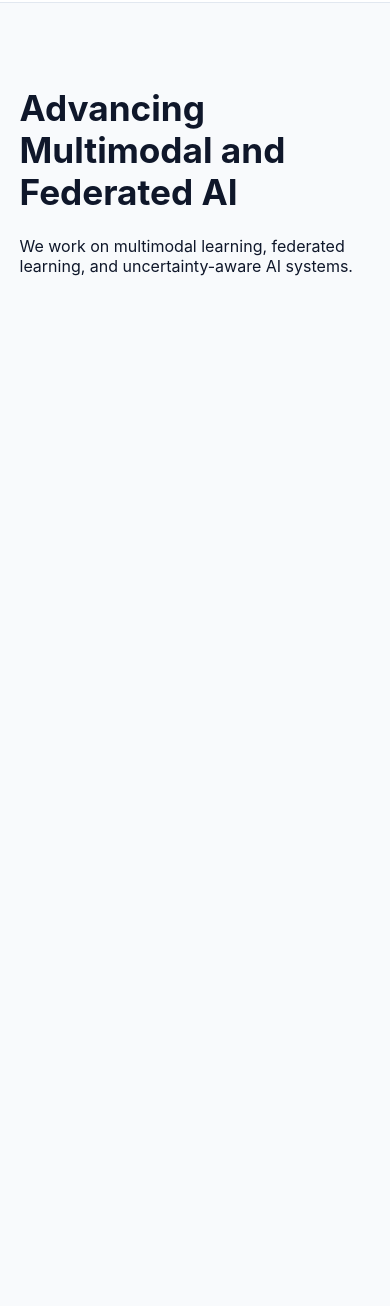
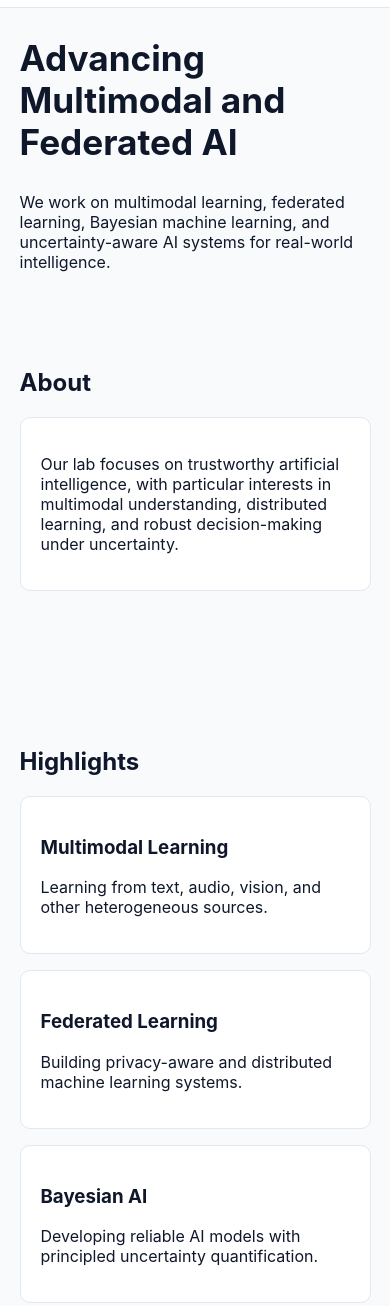
Before and after one commit to HuiChen3313/AILab, a plain HTML site: page index.html in a window 390 px wide. Shown: the part 90-1396 px from the top of the page. Before the commit the page ends 844 px from the top, so only its background shows below. Drawn offline with Linux system fonts and the light colour scheme.

Commit message:
Update index.html

```diff
--- a/index.html
+++ b/index.html
@@ -1,6 +1,8 @@
 <!DOCTYPE html>
-<html>
+<html lang="en">
 <head>
+  <meta charset="UTF-8">
+  <meta name="viewport" content="width=device-width, initial-scale=1.0">
   <title>AI Lab</title>
   <link rel="stylesheet" href="style.css">
 </head>
@@ -9,25 +11,125 @@
 
 <header>
   <div class="container nav">
-    <strong>AI Lab</strong>
-    <div>
-      <a href="index.html">Home</a>
-      <a href="research.html">Research</a>
-      <a href="people.html">People</a>
-      <a href="publications.html">Publications</a>
-      <a href="news.html">News</a>
-      <a href="openings.html">Openings</a>
-      <a href="contact.html">Contact</a>
+    <strong data-en="AI Lab" data-zh="人工智能实验室">AI Lab</strong>
+    <div class="nav-right">
+      <a href="index.html" data-en="Home" data-zh="首页">Home</a>
+      <a href="research.html" data-en="Research" data-zh="研究方向">Research</a>
+      <a href="people.html" data-en="People" data-zh="团队成员">People</a>
+      <a href="publications.html" data-en="Publications" data-zh="论文发表">Publications</a>
+      <a href="news.html" data-en="News" data-zh="新闻动态">News</a>
+      <a href="openings.html" data-en="Openings" data-zh="招生招聘">Openings</a>
+      <a href="contact.html" data-en="Contact" data-zh="联系我们">Contact</a>
+      <button id="lang-toggle" type="button">中文</button>
     </div>
   </div>
 </header>
 
-<div class="container section">
-  <h1>Advancing Multimodal and Federated AI</h1>
-  <p>
-    We work on multimodal learning, federated learning, and uncertainty-aware AI systems.
-  </p>
-</div>
+<section class="hero">
+  <div class="container">
+    <h1
+      data-en="Advancing Multimodal and Federated AI"
+      data-zh="推进多模态与联邦智能前沿研究">
+      Advancing Multimodal and Federated AI
+    </h1>
+
+    <p
+      data-en="We work on multimodal learning, federated learning, Bayesian machine learning, and uncertainty-aware AI systems for real-world intelligence."
+      data-zh="我们致力于多模态学习、联邦学习、贝叶斯机器学习以及面向真实世界智能应用的不确定性感知人工智能系统研究。">
+      We work on multimodal learning, federated learning, Bayesian machine learning, and uncertainty-aware AI systems for real-world intelligence.
+    </p>
+  </div>
+</section>
+
+<section class="section">
+  <div class="container">
+    <h2
+      data-en="About"
+      data-zh="实验室简介">
+      About
+    </h2>
+
+    <div class="card">
+      <p
+        data-en="Our lab focuses on trustworthy artificial intelligence, with particular interests in multimodal understanding, distributed learning, and robust decision-making under uncertainty."
+        data-zh="本实验室聚焦可信人工智能，重点研究多模态理解、分布式学习以及不确定性条件下的鲁棒决策。">
+        Our lab focuses on trustworthy artificial intelligence, with particular interests in multimodal understanding, distributed learning, and robust decision-making under uncertainty.
+      </p>
+    </div>
+  </div>
+</section>
+
+<section class="section">
+  <div class="container">
+    <h2
+      data-en="Highlights"
+      data-zh="研究亮点">
+      Highlights
+    </h2>
+
+    <div class="card">
+      <h3
+        data-en="Multimodal Learning"
+        data-zh="多模态学习">
+        Multimodal Learning
+      </h3>
+      <p
+        data-en="Learning from text, audio, vision, and other heterogeneous sources."
+        data-zh="研究如何从文本、语音、视觉等异构模态中进行联合学习。">
+        Learning from text, audio, vision, and other heterogeneous sources.
+      </p>
+    </div>
+
+    <div class="card">
+      <h3
+        data-en="Federated Learning"
+        data-zh="联邦学习">
+        Federated Learning
+      </h3>
+      <p
+        data-en="Building privacy-aware and distributed machine learning systems."
+        data-zh="构建面向隐私保护与分布式场景的机器学习系统。">
+        Building privacy-aware and distributed machine learning systems.
+      </p>
+    </div>
+
+    <div class="card">
+      <h3
+        data-en="Bayesian AI"
+        data-zh="贝叶斯人工智能">
+        Bayesian AI
+      </h3>
+      <p
+        data-en="Developing reliable AI models with principled uncertainty quantification."
+        data-zh="通过原则性不确定性量化构建更可靠的人工智能模型。">
+        Developing reliable AI models with principled uncertainty quantification.
+      </p>
+    </div>
+  </div>
+</section>
+
+<script>
+  const toggleBtn = document.getElementById("lang-toggle");
+  let currentLang = localStorage.getItem("lang") || "en";
+
+  function setLanguage(lang) {
+    document.documentElement.lang = lang === "zh" ? "zh-CN" : "en";
+
+    document.querySelectorAll("[data-en][data-zh]").forEach(el => {
+      el.textContent = el.getAttribute("data-" + lang);
+    });
+
+    toggleBtn.textContent = lang === "en" ? "中文" : "English";
+    localStorage.setItem("lang", lang);
+    currentLang = lang;
+  }
+
+  toggleBtn.addEventListener("click", () => {
+    setLanguage(currentLang === "en" ? "zh" : "en");
+  });
+
+  setLanguage(currentLang);
+</script>
 
 </body>
 </html>
```
